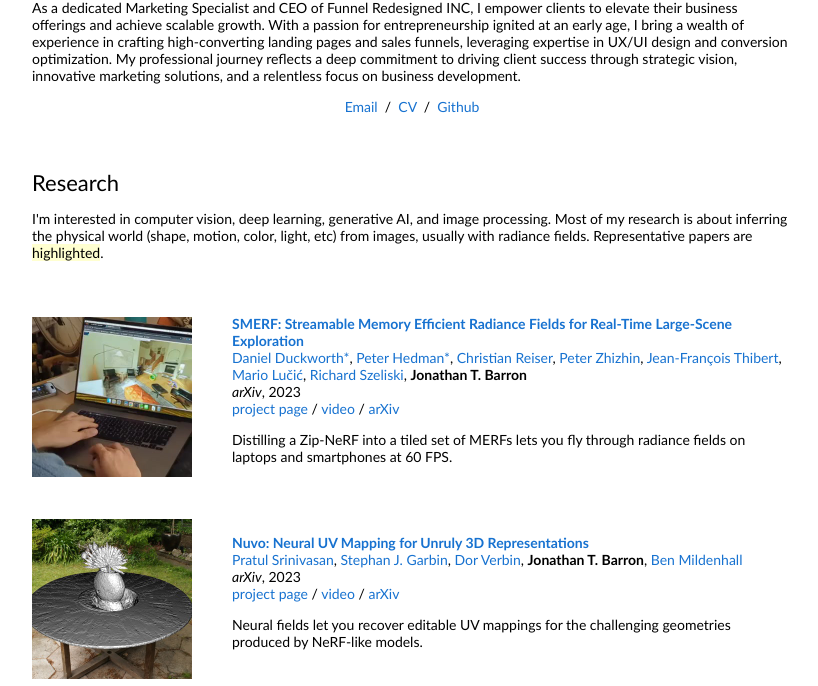
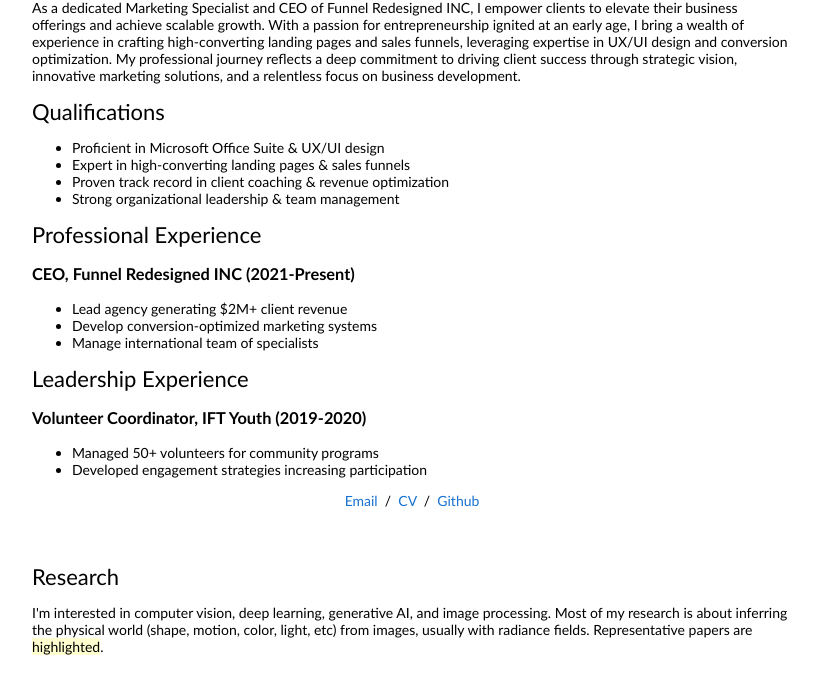
Before and after one commit to Savageaarif/aarif-siddiqi, a plain HTML site: page index.html in a window 1280 px wide. Shown: the part 102-788 px from the top of the page, without its empty margins (228-1046 px from the left). Drawn offline with Linux system fonts and the light colour scheme.

Commit message:
index.html

```diff
--- a/index.html
+++ b/index.html
@@ -22,10 +22,28 @@
                 <p class="name" style="text-align: center;">
                   Aarif Siddiqi
                 </p>
-                <p>
-			As a dedicated Marketing Specialist and CEO of Funnel Redesigned INC, I empower clients to elevate their business offerings and achieve scalable growth. With a passion for entrepreneurship ignited at an early age, I bring a wealth of experience in crafting high-converting landing pages and sales funnels, leveraging expertise in UX/UI design and conversion optimization. My professional journey reflects a deep commitment to driving client success through strategic vision, innovative marketing solutions, and a relentless focus on business development.
-		</p>
-                <p style="text-align:center">
+                <p>As a dedicated Marketing Specialist and CEO of Funnel Redesigned INC, I empower clients to elevate their business offerings and achieve scalable growth. With a passion for entrepreneurship ignited at an early age, I bring a wealth of experience in crafting high-converting landing pages and sales funnels, leveraging expertise in UX/UI design and conversion optimization. My professional journey reflects a deep commitment to driving client success through strategic vision, innovative marketing solutions, and a relentless focus on business development.</p>
+                <h2>Qualifications</h2>
+		    <ul>
+		        <li>Proficient in Microsoft Office Suite & UX/UI design</li>
+		        <li>Expert in high-converting landing pages & sales funnels</li>
+		        <li>Proven track record in client coaching & revenue optimization</li>
+		        <li>Strong organizational leadership & team management</li>
+		    </ul>
+		    <h2>Professional Experience</h2>
+		    <h3>CEO, Funnel Redesigned INC (2021-Present)</h3>
+		    <ul>
+		        <li>Lead agency generating $2M+ client revenue</li>
+		        <li>Develop conversion-optimized marketing systems</li>
+		        <li>Manage international team of specialists</li>
+		    </ul>
+		    <h2>Leadership Experience</h2>
+		    <h3>Volunteer Coordinator, IFT Youth (2019-2020)</h3>
+		    <ul>
+		        <li>Managed 50+ volunteers for community programs</li>
+		        <li>Developed engagement strategies increasing participation</li>
+		    </ul>
+		<p style="text-align:center">
                   <a href="mailto:siddiqi_aarif@outlook.com">Email</a> &nbsp;/&nbsp;
                   <a href="data/Resume_Aarif.pdf">CV</a> &nbsp;/&nbsp;
                   <a href="https://github.com/Savageaarif">Github</a>
```
